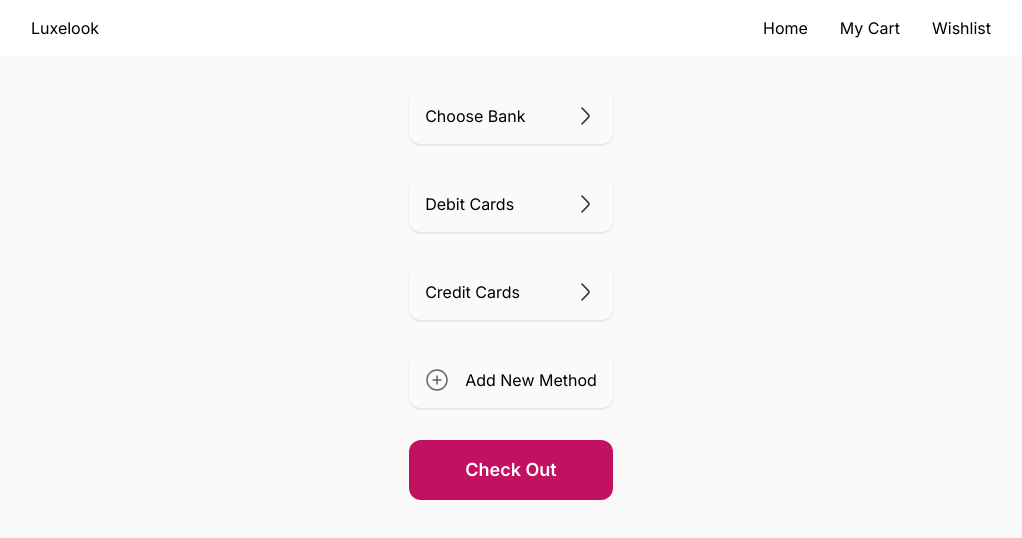
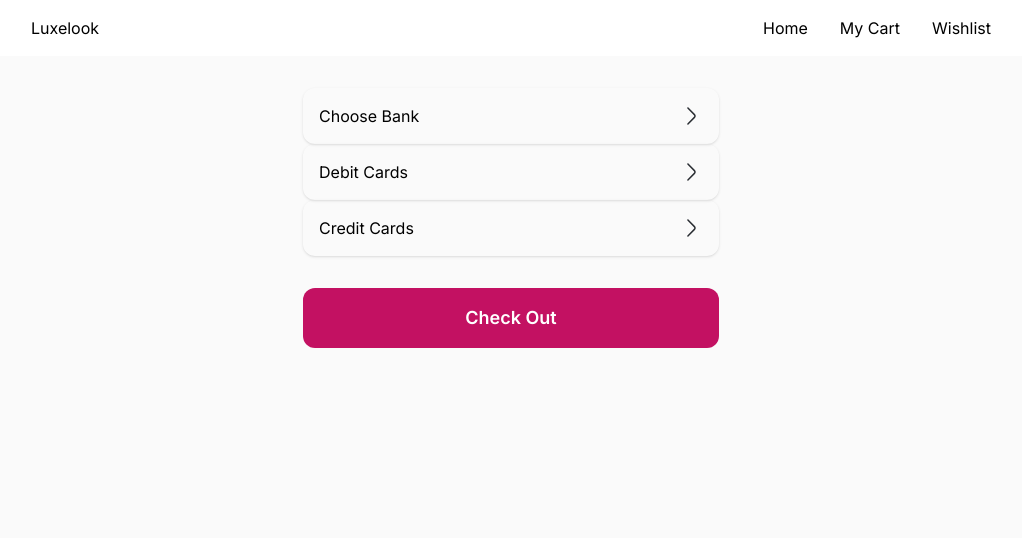
Before and after one commit to alli-Codes/timbu-cloud-store-HNG-stage-2, a React (Vite) app: page /checkout in a window 1280 px wide. Shown: the top 538 px of the page, without its empty margins (129-1151 px from the left). Built offline with nearby package versions, Linux system fonts and the light colour scheme.

Commit message:
Made change here

```diff
--- a/src/pages/CheckOut.jsx
+++ b/src/pages/CheckOut.jsx
@@ -4,7 +4,8 @@ import PaymentOption from "../components/PaymentOption";
 
 export default function CheckOut() {
   return (
-    <div className="flex flex-col p-8 gap-8">
+    <div className="w-full self-center md:max-w-[30rem] flex flex-col justify-stretch items-center p-8 gap-8">
+      <div className="w-full flex flex-col ">
         <PaymentOption title="Choose Bank">
           <section className="flex justify-between">
             <p>First Bank</p>
@@ -27,7 +28,8 @@ export default function CheckOut() {
           <BankCardHolder title="GT Bank xxxx58" />
           <AddNewHolder title="Add New Card" />
         </PaymentOption>
-      <AddNewHolder title="Add New Method" />
+      </div>
+      {/* <AddNewHolder title="Add New Method" /> */}
 
       <button className="w-full bg-[#C31162] p-4 text-white text-lg font-semibold rounded-xl">
         Check Out
```
Lines whose indentation alone changed are shown as unchanged.
